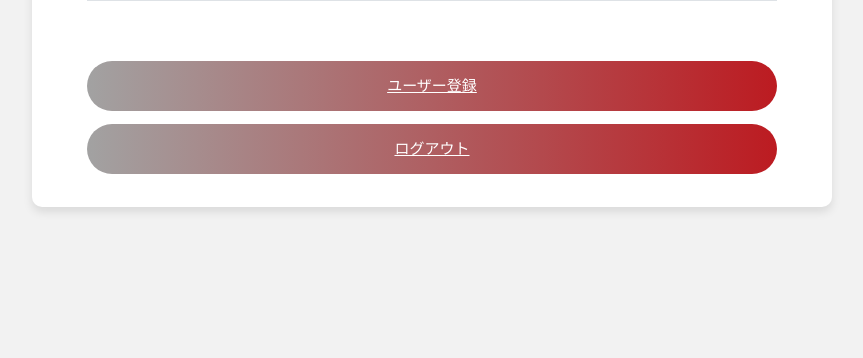
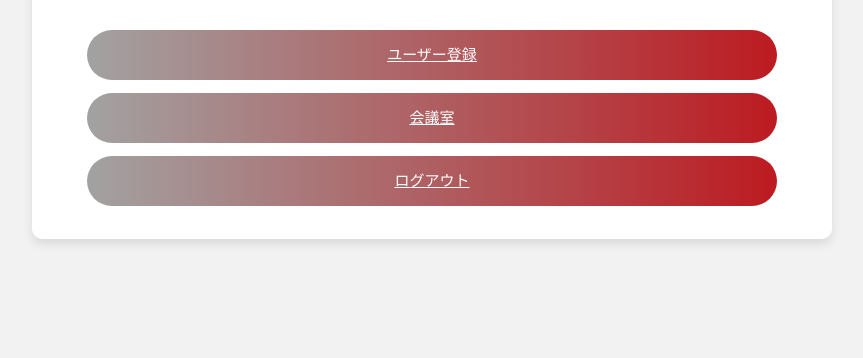
Before and after one commit to T1-2022/yoyaku, a Flask app: page /admin_main/ in a window 1280 px wide. Shown: the part 442-800 px from the top of the page, without its empty margins (208-1071 px from the left). Run offline with Flask 2, Linux system fonts and the light colour scheme; data comes from the database, SQL or seed files in the repository; both versions use the stored data as it was after the commit.

Commit message:
Merge remote-tracking branch 'origin/front' into calendar_Test
# Conflicts:
#	app/main_tab.py
#	app/static/js/calendar_week.js
#	app/templates/main_tab.html
#	app/test.db

2022/02/17 会議室機能の開発開始

```diff
--- a/app/app.py
+++ b/app/app.py
@@ -6,6 +6,7 @@ from flask import redirect
 
 from admin_user_add import user_add_bp
 from admin_main import admin_main_bp
+from admin_room import admin_room_bp
 from reserves import reserves_bp
 from user_delete import user_delete_bp
 from models.User import User
@@ -30,6 +31,7 @@ app.register_blueprint(admin_main_bp)
 app.register_blueprint(user_delete_bp)
 app.register_blueprint(reserves_bp)
 app.register_blueprint(reserve_delete_bp)
+app.register_blueprint(admin_room_bp)
 
 app.secret_key = 'user'
 app.permanent_session_lifetime = timedelta(minutes=5)
--- a/app/main_tab.py
+++ b/app/main_tab.py
@@ -147,7 +147,8 @@ def reserve_page():
 # 会議室詳細ページ
 @main_bp.route("/room")
 def room_page():
-    return render_template('room.html')
+    conferences = Conference.query.all()
+    return render_template('room.html',conferences)
 
 # ユーザー情報
 @main_bp.route("/user_info")
--- a/app/templates/main_admin.html
+++ b/app/templates/main_admin.html
@@ -69,6 +69,16 @@
 							</a>
                         </div>
                 </div>
+
+                <div class="container-admin100-form-btn">
+                    <div class="wrap-admin100-form-btn">
+                        <div class="admin100-form-bgbtn"></div>
+                            <a type="button" class="admin100-form-btn" href="{{ url_for(('admin_room.admin_room')) }}">
+								会議室
+							</a>
+                        </div>
+                </div>
+
                 <div class="container-admin100-form-btn">
                     <div class="wrap-admin100-form-btn">
                         <div class="admin100-form-bgbtn"></div>
```
Also changed, not shown: app/admin_room.py (added, +15 -0 lines), app/test.db.
